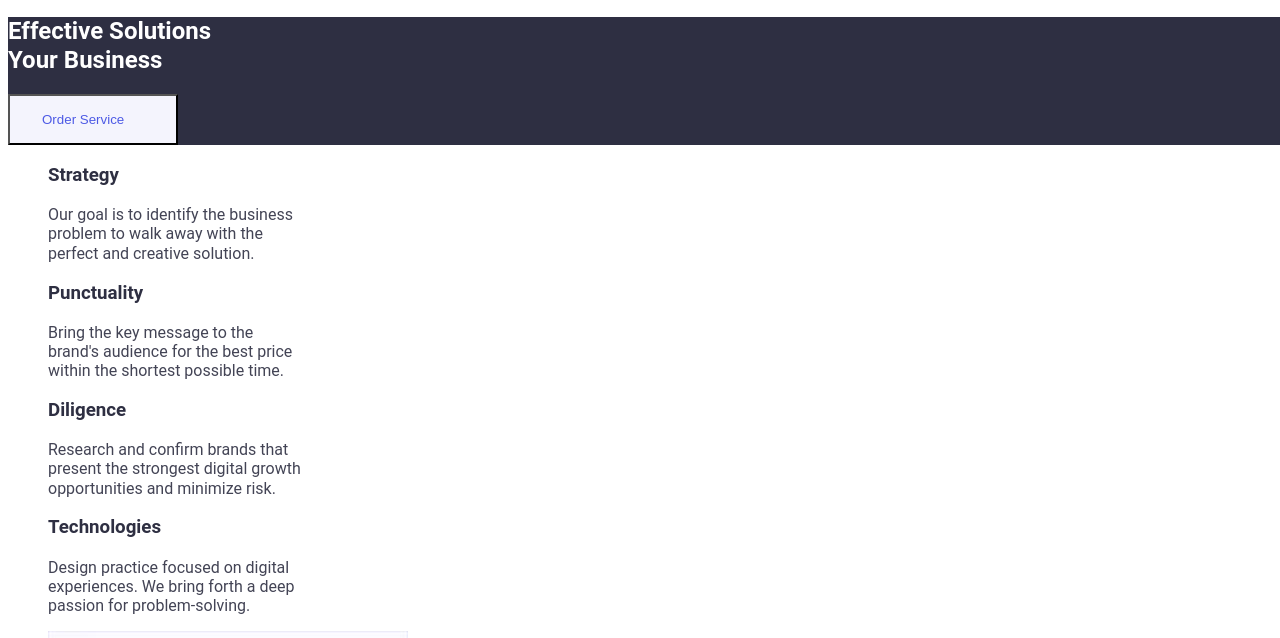
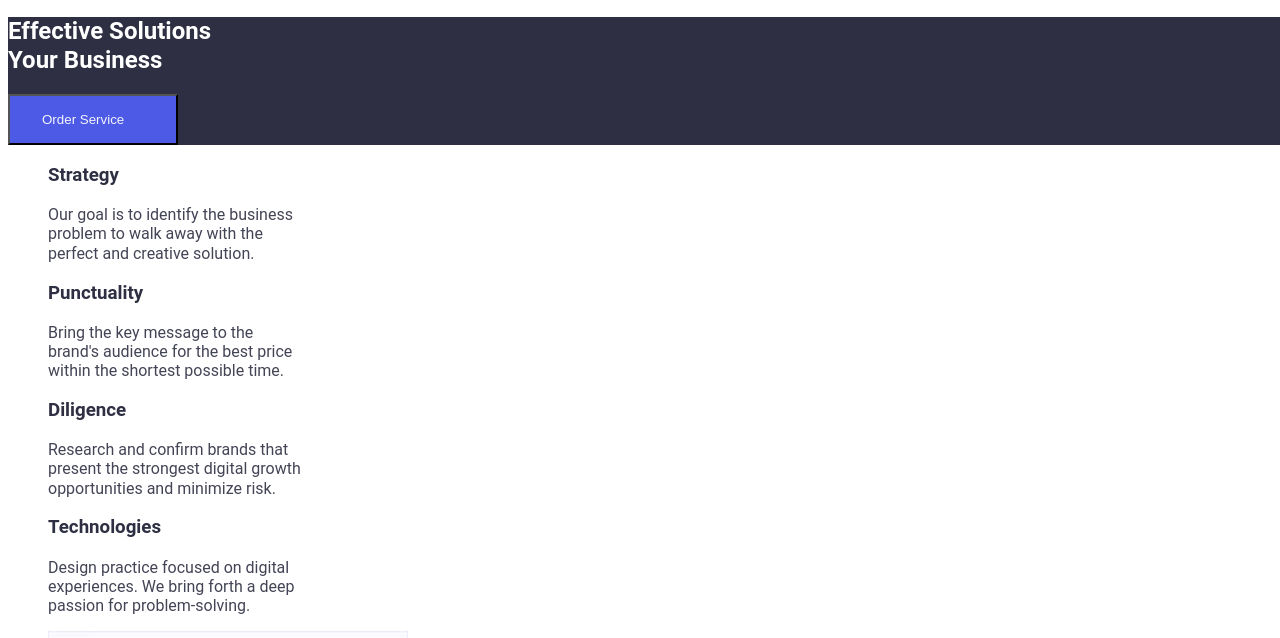
Before and after one commit to IgorKryvenko56/goit-markup-hw-02, a plain HTML site: page index.html in a window 1280 px wide. Shown: the part 83-721 px from the top of the page. Drawn offline with Linux system fonts and the light colour scheme; a web font is replaced by a local one.

Commit message:
Button/s collor was changed

```diff
--- a/css/styles.css
+++ b/css/styles.css
@@ -245,8 +245,8 @@ Light
   height: 51px;
   left: 635px;
   top: 432px;
-  color:#4D5AE5;
-  background-color: #F4F4FD;
+  color:#F4F4FD;
+  background-color:#4D5AE5;
   }
 
 .btn {
```
